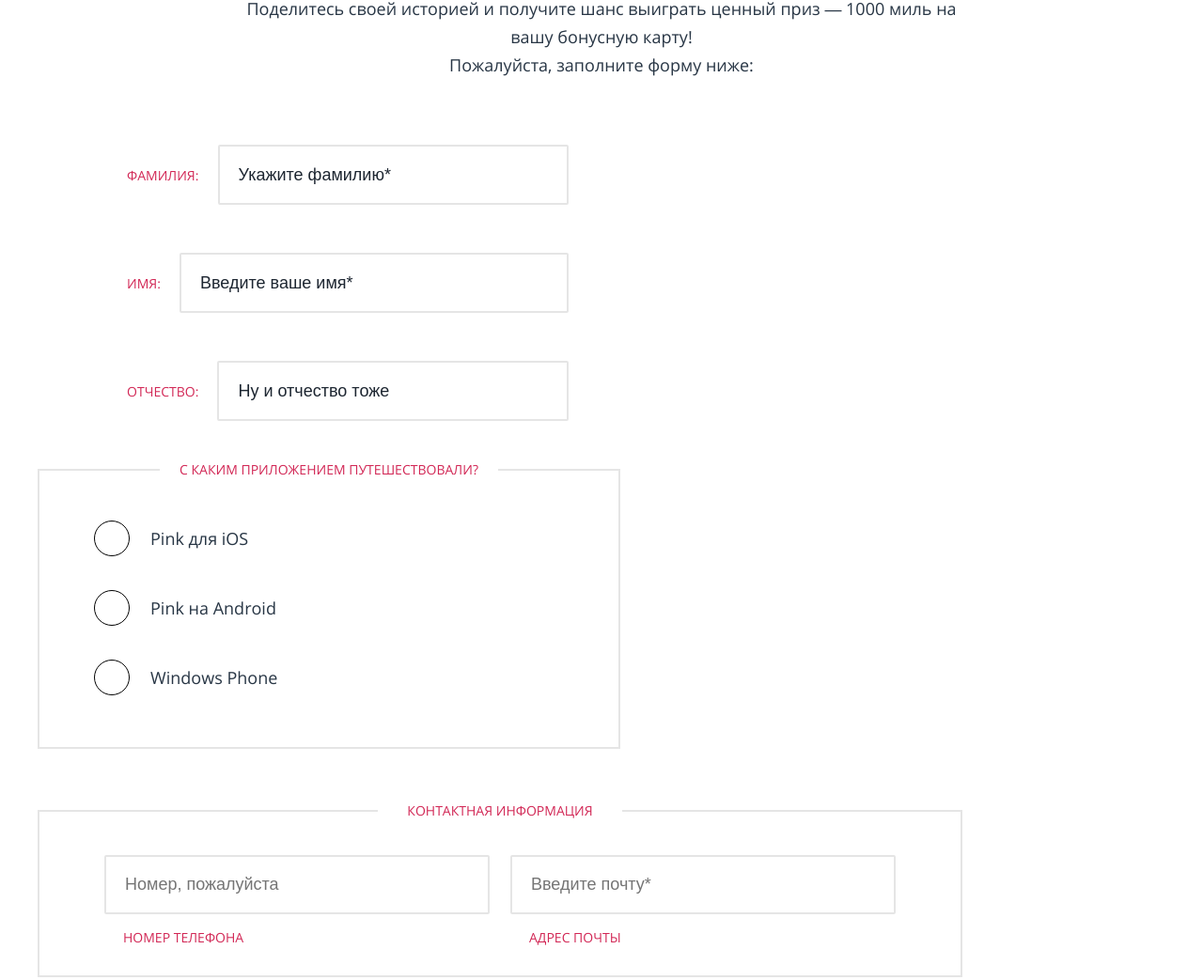
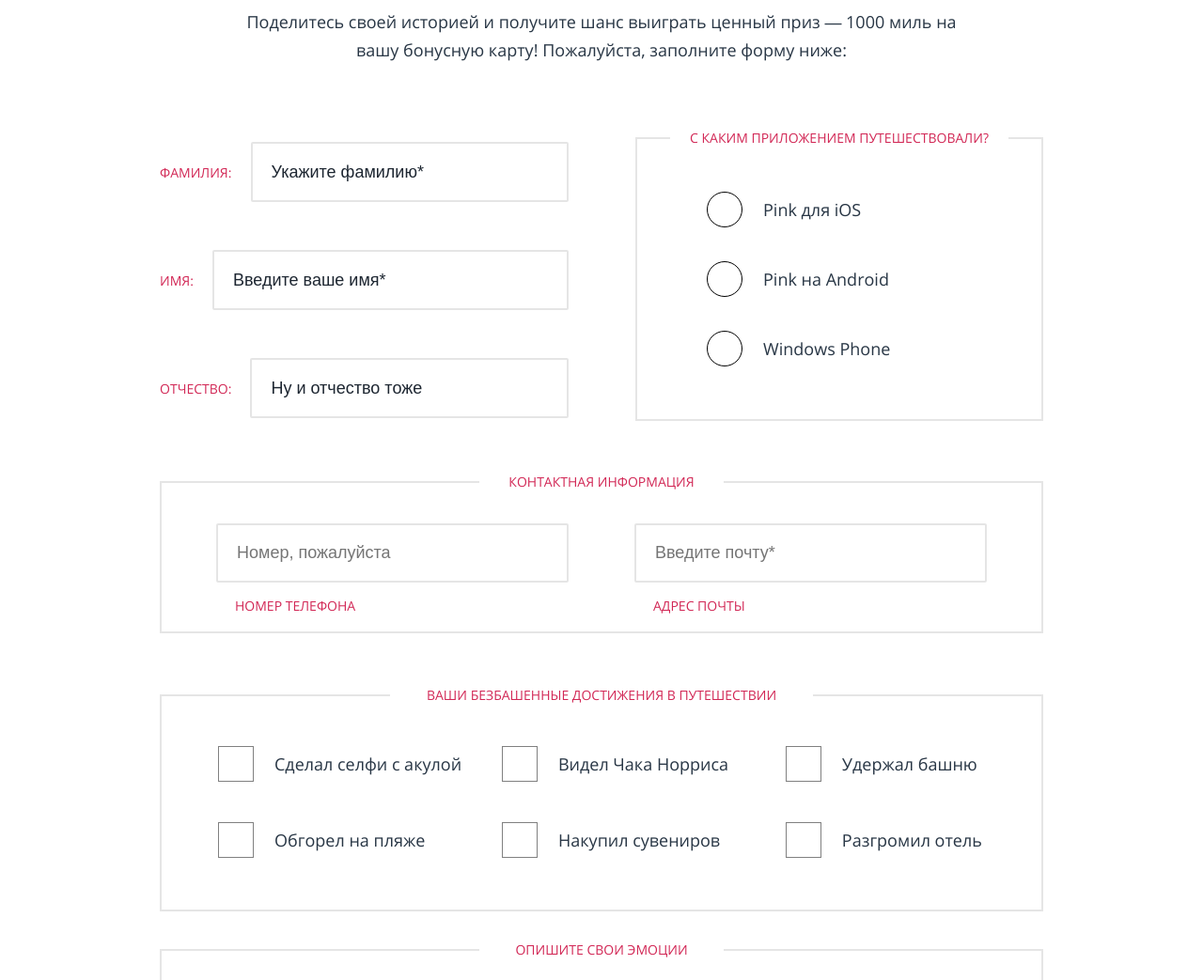
Before and after one commit to AnnyD/471839-pink, a website: page source/form.html in a window 1280 px wide. Shown: the part 478-1521 px from the top of the page at 94% size. Drawn offline with nearby package versions, Linux system fonts and the light colour scheme; files that its build step writes are made by us from their sources.

Commit message:
Пиксельперфект форм desktop

```diff
--- a/source/form.html
+++ b/source/form.html
@@ -114,7 +114,7 @@
           </fieldset>
           <div class="challenge-form__wrapper">
             <button class="challenge-form__button" type="submit" aria-label="Кнопка Отправить форму">Отправить форму</button>
-            <p class="challenge-form__text"><span class="challenge-form__pic">*</span> - Обязательные поля</p>
+            <p class="challenge-form__text"><span class="challenge-form__pic">*</span> — Обязательные поля</p>
           </div>
         </form>
       </div>
--- a/source/less/BEM-blocks/challenge-content.less
+++ b/source/less/BEM-blocks/challenge-content.less
@@ -79,13 +79,23 @@
     width: 960px;
     font-size: 50px;
     line-height: 59px;
-    padding-top: 70px;
+    padding-top: 66px;
+    padding-bottom: 100px;
+  }
+
+  .challenge-content__wrapper {
+    width: 940px;
+    margin: 83px auto 0;
   }
 
   .challenge-content__text {
     margin: 0 auto;
-    width: 940px;
+    width: 900px;
     padding-left: 70px;
     padding-right: 70px;
   }
+
+  .challenge-content__text--hidden {
+    display: inline-block;
+  }
 }
--- a/source/less/BEM-blocks/challenge-form.less
+++ b/source/less/BEM-blocks/challenge-form.less
@@ -55,6 +55,7 @@
   .challenge-form {
     display: flex;
     flex-direction: row;
+    align-items: flex-start;
     flex-shrink: 0;
     flex-wrap: wrap;
   }
--- a/source/less/BEM-blocks/main-content.less
+++ b/source/less/BEM-blocks/main-content.less
@@ -35,19 +35,4 @@
   .main-content__header {
     width: 1200px;
   }
-
-  .challenge-content__title {
-    margin: 0 auto;
-    width: 960px;
-    font-size: 50px;
-    line-height: 59px;
-    padding-top: 70px;
-  }
-
-  .challenge-content__text {
-    margin: 0 auto;
-    width: 940px;
-    padding-left: 70px;
-    padding-right: 70px;
-  }
 }
--- a/source/less/BEM-blocks/user-app.less
+++ b/source/less/BEM-blocks/user-app.less
@@ -87,5 +87,14 @@
 @media (min-width: 1200px) {
   .user-app {
     margin: 0;
+    width: 434px;
+    padding: 0;
+    margin-left: 71px;
+    margin-top: -5px;
+  }
+
+  .user-app__wrap {
+    margin: 48px 74px 56px;
+    width: auto;
   }
 }
--- a/source/less/BEM-blocks/user-contacts.less
+++ b/source/less/BEM-blocks/user-contacts.less
@@ -96,18 +96,23 @@
 
 @media (min-width: 1200px) {
   .user-contacts {
-    width: 940px;
+    width: 100%;
+    margin-top: 16px;
   }
 
   .user-contacts__wrap {
     display: flex;
-    width: 940px;
-    justify-content: space-around;
+    justify-content: space-between;
     order: 1;
+    margin: 35px 0 12px;
   }
 
   .user-contacts__wrapper {
-    width: 410px;
+    width: 375px;
     margin: 0;
+
+    &:last-child {
+      margin: 0;
+    }
   }
 }
--- a/source/less/BEM-blocks/user-info.less
+++ b/source/less/BEM-blocks/user-info.less
@@ -56,7 +56,8 @@
 }
 @media (min-width: 1200px) {
   .user-info {
-    width: 470px;
+    width: 435px;
+    margin: 0;
   }
 
   .user-info__wrapper {
--- a/source/less/BEM-blocks/user-results.less
+++ b/source/less/BEM-blocks/user-results.less
@@ -74,18 +74,27 @@
 }
 @media (min-width: 1200px) {
   .user-results {
-    width: 940px;
-    margin-top: 50px;
+    width: 100%;
+    margin-top: 65px;
   }
 
   .user-results__wrap {
     display: flex;
     flex-wrap: wrap;
-    width: 940px;
+    justify-content: space-between;
+    margin-bottom: 12px;
   }
 
   .user-results__wrapper {
-    width: 260px;
-    margin: 0 auto;
+    width: 26%;
+    margin: 0 0 43px;
+
+    &:nth-child(odd) {
+      order: 0;
+    }
+
+    &:nth-child(even) {
+      order: 1;
+    }
   }
 }
```
